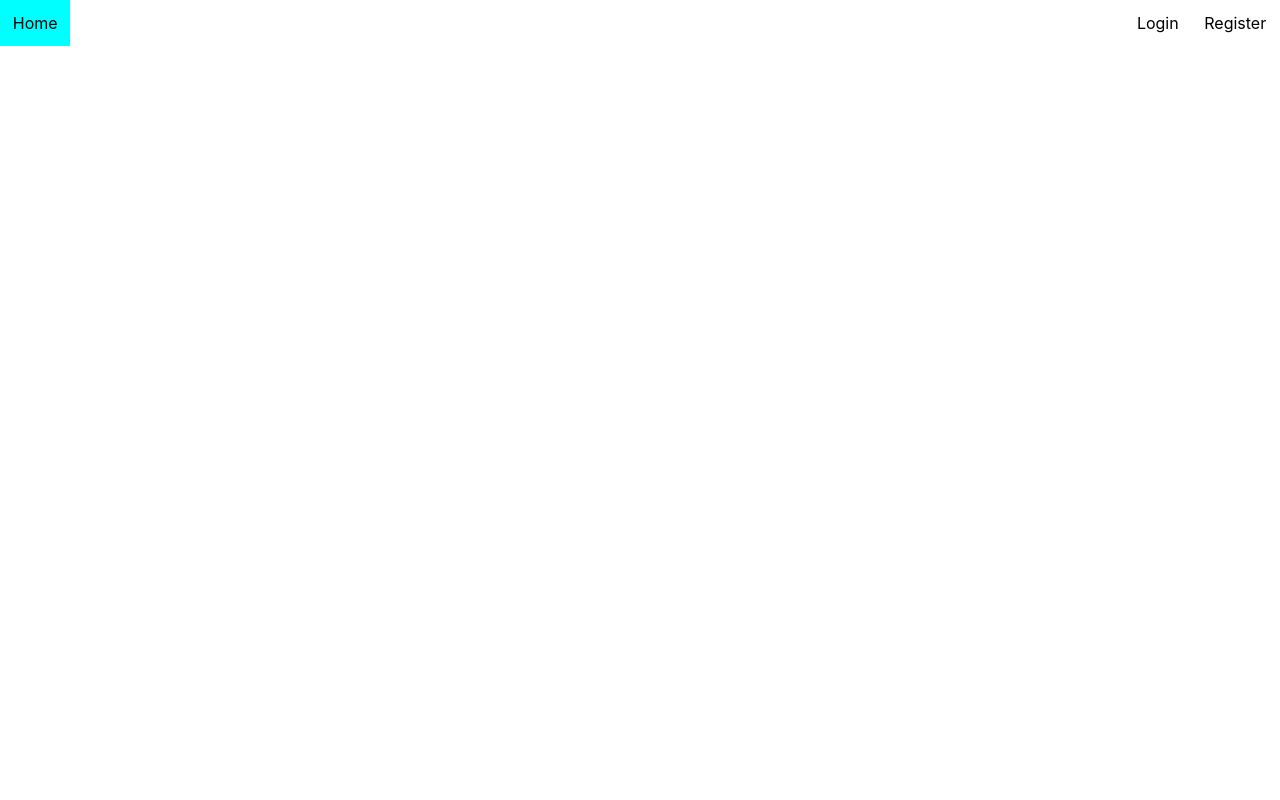
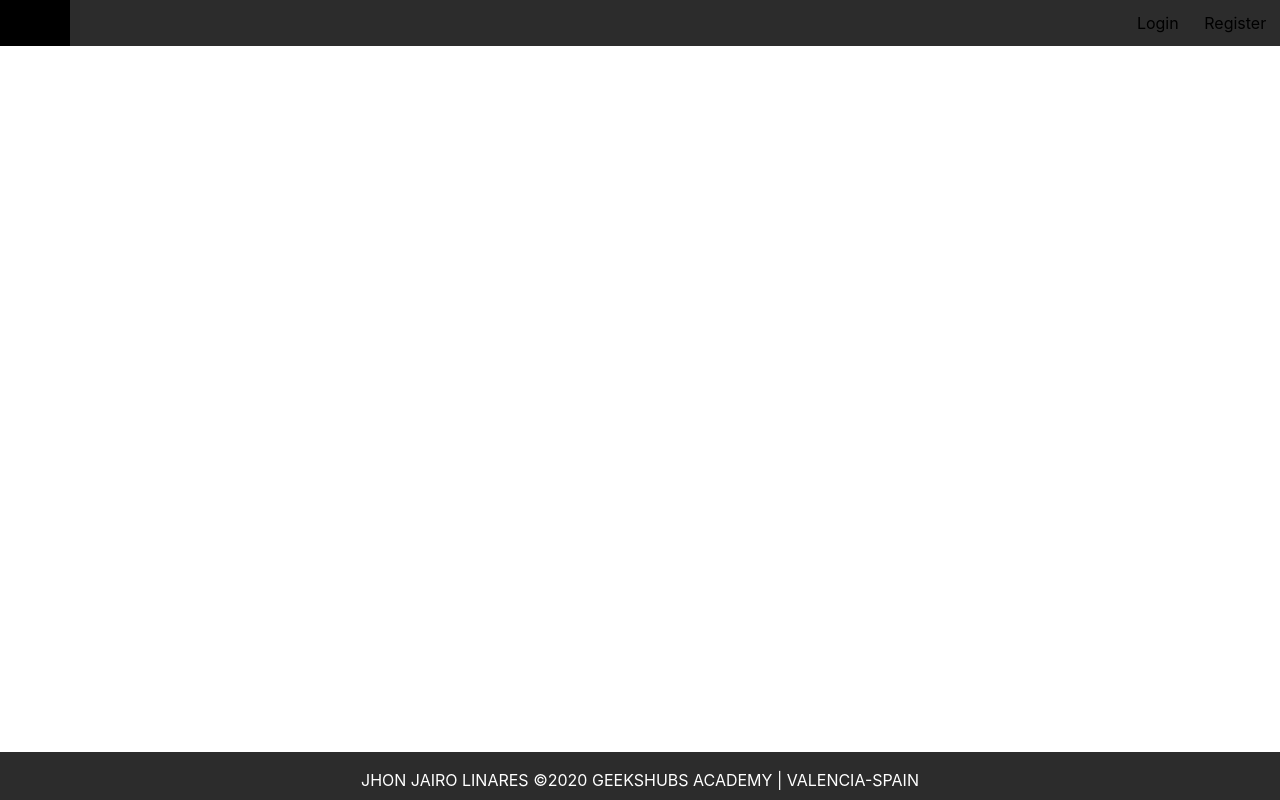
Before and after one commit to jhonjlinaresb/frontadmsys, a React (Create React App) app: page / in a window 1280 px wide. Built offline with nearby package versions, Linux system fonts and the light colour scheme.

Commit message:
Add Fotter and include in the App.js

```diff
--- a/src/App.js
+++ b/src/App.js
@@ -1,7 +1,7 @@
 import React, { useEffect, useState } from 'react';
 import { Switch, BrowserRouter, Route } from 'react-router-dom'
 import './App.css';
-//import Footer from './components/Footer/Footer';
+import Footer from './components/Footer/Footer';
 import Header from './components/Header/Header';
 //import Home from './containers/Home/Home';
 //import Login from './containers/Login/Login';
@@ -43,7 +43,12 @@ function App() {
 
       <Header />
 
+      <Footer />
+
     </BrowserRouter >
+
+
+
     );
   }
 
--- a/src/components/Footer/Footer.jsx
+++ b/src/components/Footer/Footer.jsx
@@ -0,0 +1,14 @@
+
+import React from 'react'
+import './Footer.scss'
+
+
+const Footer = () => {
+    return (
+        <div className="footer">
+            <p  style={{ padding: '2px', textAlign: 'center' }}>JHON JAIRO LINARES ©2020 GEEKSHUBS ACADEMY | VALENCIA-SPAIN</p>
+        </div>
+    )
+}
+
+export default Footer;
--- /dev/null
+++ b/src/components/Footer/Footer.scss
@@ -0,0 +1,16 @@
+.footer{
+    background: #2c2c2c;
+    display: flex;
+    position: absolute;
+    justify-content: center;
+    text-align: center;
+    width: 100%;
+    height: 6vh;
+    bottom: 0.1px;
+
+    p{
+     bottom: 1em;
+     color: white;
+     padding: 4em;
+    }
+}
--- a/src/components/Header/Header.scss
+++ b/src/components/Header/Header.scss
@@ -2,13 +2,15 @@
     display: flex;
     align-items: center;
     min-height: 5vh;
+    background-color: #2c2c2c;
     a,
     span {
+        color: white;
         all: unset;
         cursor: pointer;
         padding: 0.8em;
         &:hover {
-            background-color: cyan;
+            background-color: black;
         }
     }
     .logout {
```
Also changed, not shown: 1 other file (tests, documents, lock files or other folders).
